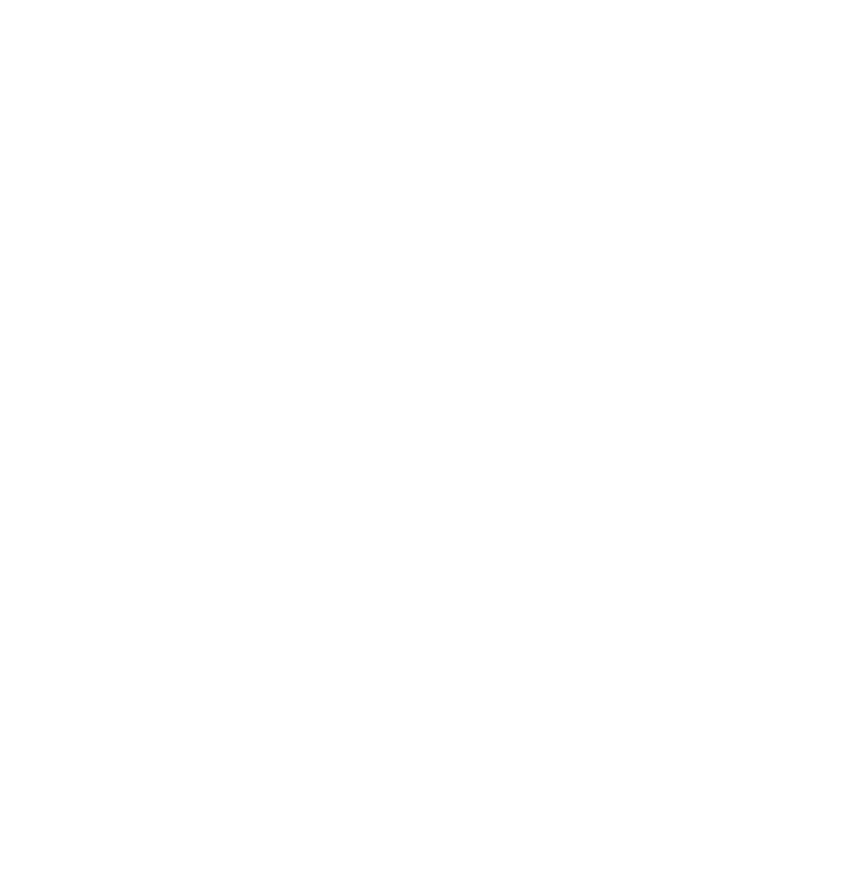
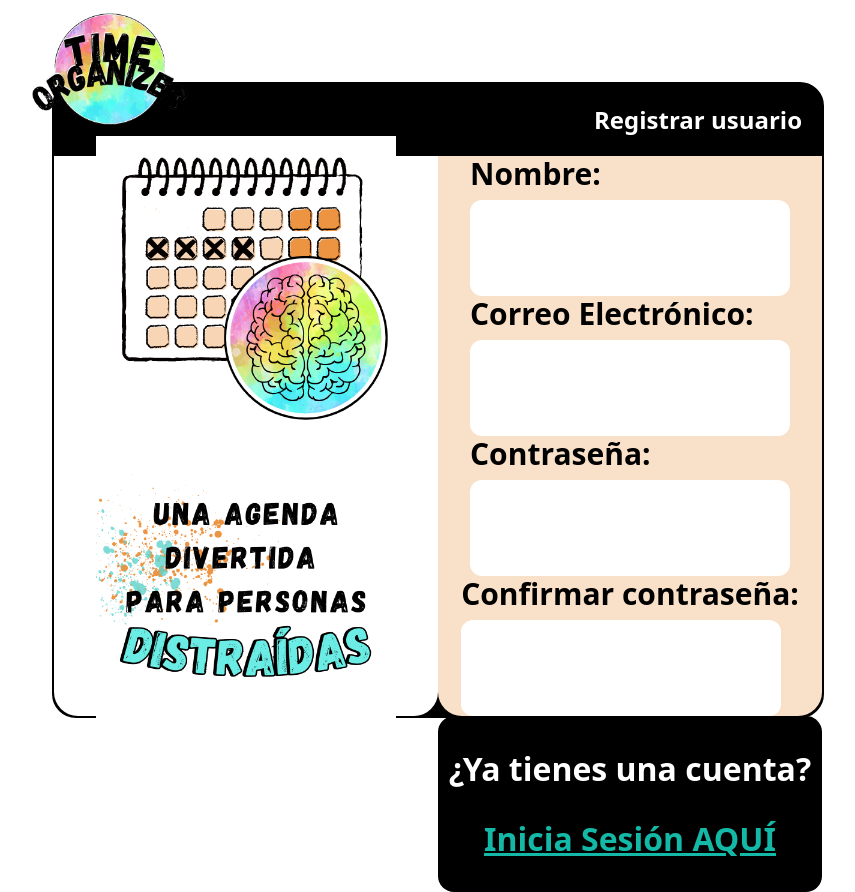
Before and after one commit to Yassinbny/Time-Organizer-Fronted, a React (Vite) app: page /signup in a window 1280 px wide. Before the commit this address had no page. Shown: the whole page, without its empty margins (202-1057 px from the left). Before the commit the page ends 800 px from the top, so only its background shows below. Built offline with nearby package versions, Linux system fonts and the light colour scheme; the HTML template or start-up script is replaced by a standard one.

Commit message:
primer commit signupUser

```diff
--- a/src/App.jsx
+++ b/src/App.jsx
@@ -1,6 +1,7 @@
 import { AuthContextProvider } from "./context/auth.context.jsx";
 import Login from "./pages/Login.jsx";
 import { Route, Routes } from "react-router-dom";
+import Signup from "./pages/Signup.jsx";
 
 function App() {
   return (
@@ -10,6 +11,7 @@
          principal el cual dentro tiene otros componentes,
          lo poneis aqui con su path de referencia
         el cual ustedes dareis un nombre) */}
+        <Route path ="/signup" element={<Signup />} />
         <Route path="/login" element={<Login />} />
       </Routes>
     </AuthContextProvider>
--- /dev/null
+++ b/src/pages/Signup.jsx
@@ -0,0 +1,120 @@
+import { useState } from 'react'
+import UsersLayout from '../layouts/UsersLayout.jsx'
+
+const Signup = () => {
+
+    const [username, setUsername] = useState("")
+    const [email, setEmail] = useState("")
+    const [password, setPassword] = useState("")
+    const [password2, setPassword2] = useState("")
+
+    const handleChange = (e) => {
+        const {name, value} = e.target;
+        if (name === "username") {
+            setUsername(value)
+        } else if (name === "email") {
+            setEmail(value)
+        } else if (name === "password") {
+            setPassword(value)
+        } else if (name === "password2") {
+            setPassword2(value)
+    }
+}
+
+    const handleSubmit = async (e) => {
+        e.preventDefault();
+        //asegurarse que las contraseñas coinciden
+        if (password !== password2) {
+            console.log("Las contraseñas no coinciden")
+            return
+        }
+        try {
+            const response = await fetch(`http://localhost:3000/auth/sign-up`, {
+                headers: {
+                    "Content-Type": "application/json",
+                },
+                method: "POST",
+                body: JSON.stringify({username, email, password})
+            })
+            const data = await response.json()
+            console.log(data)
+        } catch (error) {
+            console.log("Error al registrar usuario", error)
+        }
+    }
+
+  return (
+    <UsersLayout componente={"Registrar usuario"}>
+        <div className="flex flex-col justify-evenly w-full h-full content-center">
+            <form
+                action=""
+                noValidate
+                onSubmit={handleSubmit}
+                className="flex flex-col items-center w-full h-full justify-evenly content-center text-base sm:text-lg md:text-3xl "
+            >
+                <div className="flex flex-col   space-y-2">
+                    <label htmlFor="username">Nombre:</label>
+                    <input
+                    className="h-10 rounded-xl w-[250px] sm:w-[350px] sm:h-16 md:w-[25vw] md:h-24 p-3  bg-white  "
+                    type="text"
+                    name="username"
+                    id="username"
+                    value={username}
+                    onChange={handleChange}
+                    />
+                </div>
+                <div className="flex flex-col   space-y-2">
+                    <label htmlFor="email">Correo Electrónico:</label>
+                    <input
+                    className="h-10 rounded-xl w-[250px] sm:w-[350px] sm:h-16 md:w-[25vw] md:h-24 p-3  bg-white  "
+                    type="email"
+                    name="email"
+                    id="email"
+                    value={email}
+                    onChange={handleChange}
+                    />
+                </div>
+                <div className="flex flex-col   space-y-2">
+                    <label htmlFor="password">Contraseña:</label>
+                    <input
+                    className="h-10 rounded-xl w-[250px] sm:w-[350px] sm:h-16 md:w-[25vw] md:h-24 p-3  bg-white  "
+                    type="password"
+                    name="password"
+                    id="password"
+                    value={password}
+                    onChange={handleChange}
+                    />
+                </div>
+                <div className="flex flex-col   space-y-2">
+                    <label htmlFor="">Confirmar contraseña:</label>
+                    <input
+                    className="h-10 rounded-xl w-[250px] sm:w-[350px] sm:h-16 md:w-[25vw] md:h-24 p-3  bg-white  "
+                    type="password"
+                    name="password2"
+                    id="password2"
+                    value={password2}
+                    onChange={handleChange}
+                    />
+                </div>
+                <button
+                className="bg-blue-500 hover:bg-blue-700 text-white font-bold py-2 px-4 rounded"
+                type="submit"
+                >
+                    Registrarse
+                </button>
+            </form>
+            <div>
+                <div className="flex flex-col items-center rounded-2xl content-center justify-evenly text-[4vw] sm:text-[24px] md:text-[32px] bg-black text-1xl text-white h-20 sm:h-32 md:h-44">
+                    <p>¿Ya tienes una cuenta?</p>
+                    <a href="" className="text-teal-500  underline decoration-solid ">
+                        Inicia Sesión AQUÍ
+                    </a>
+                </div>
+            </div>
+        </div>
+
+    </UsersLayout>
+  )
+}
+
+export default Signup;
```
